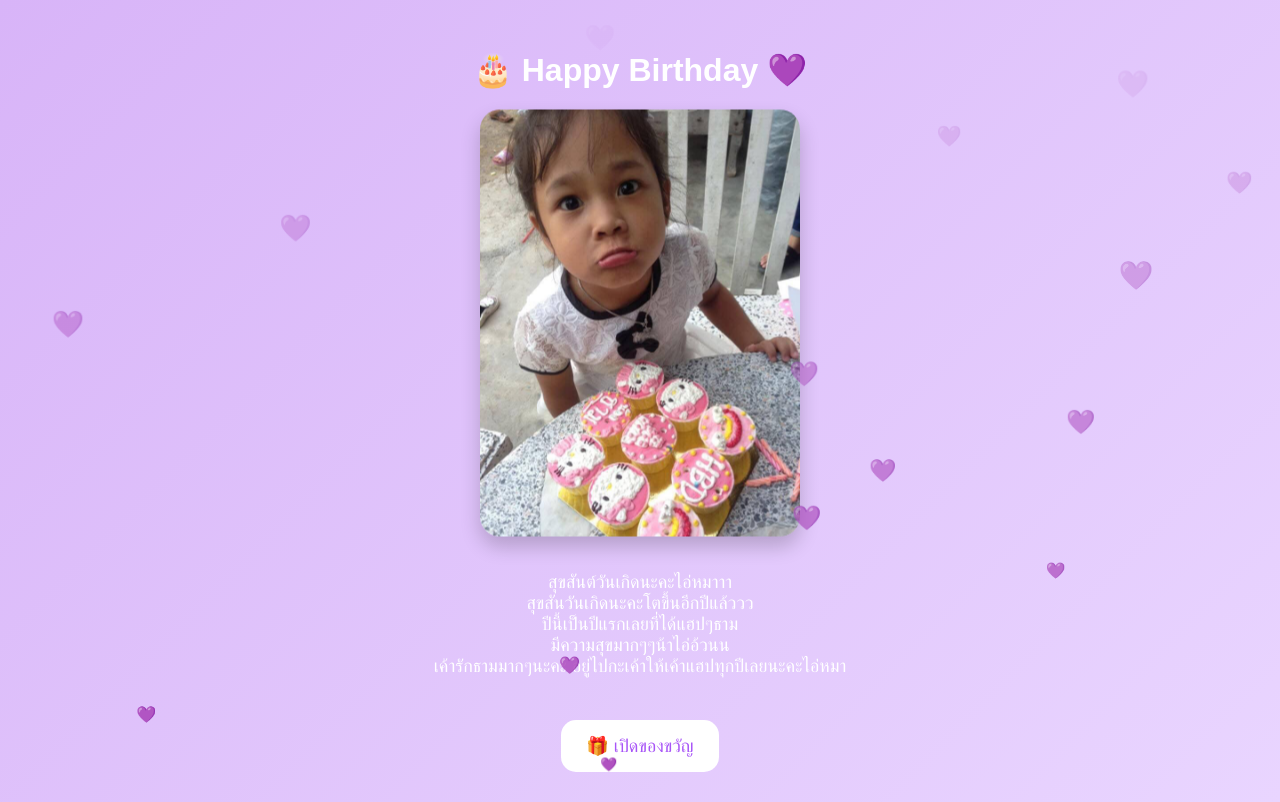
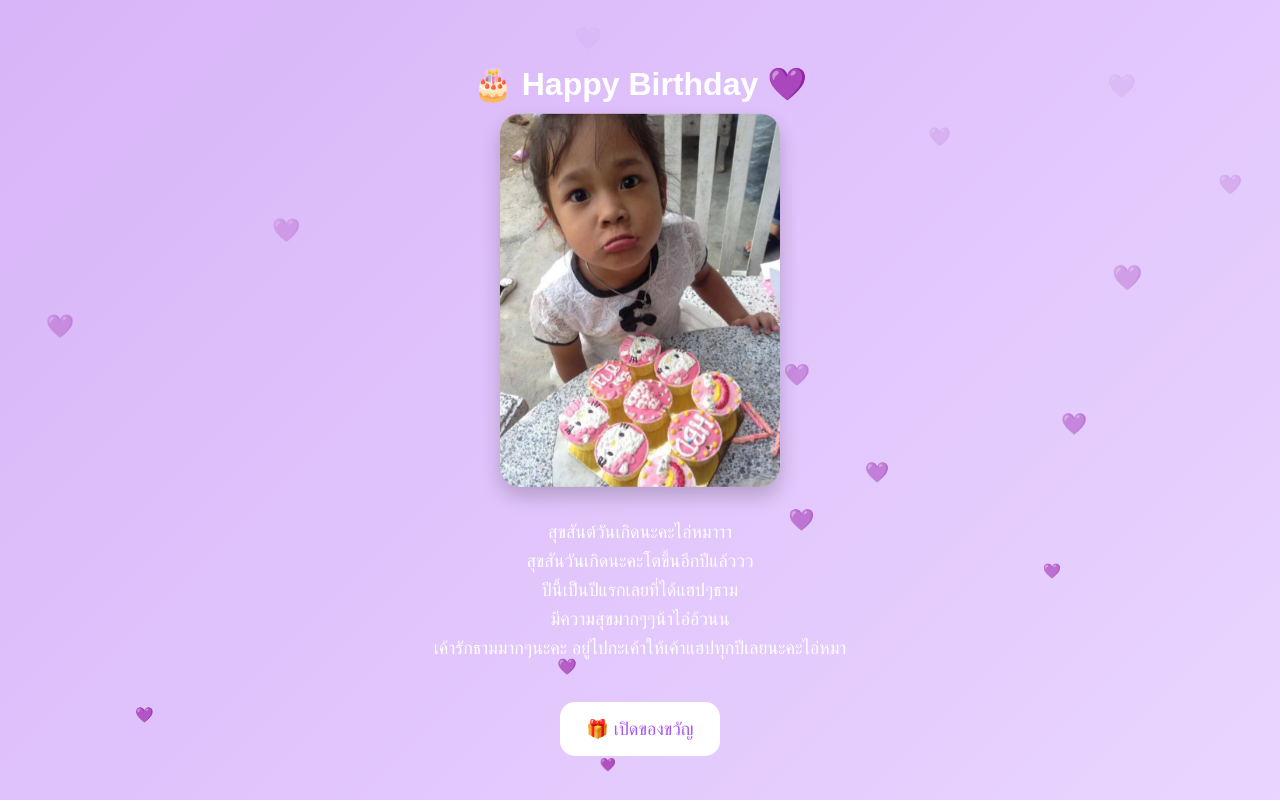
Before and after one commit to ZX40M/happybirtday.github.io, a plain HTML site: page main.html in a window 1280 px wide. Shown: the top 802 px of the page. Drawn offline with Linux system fonts and the light colour scheme.

Commit message:
Add files via upload

```diff
--- a/main.html
+++ b/main.html
@@ -13,21 +13,29 @@ body {
   background: linear-gradient(135deg, #d8b4f8, #e9d5ff);
   color: white;
   overflow: hidden;
+
+  display: flex;
+  justify-content: center;
+  align-items: center;
+  min-height: 100vh;
 }
 
 .container {
-  padding: 30px;
+  width: 90%;
+  max-width: 420px;
+  padding: 25px 20px;
   animation: fadeIn 1.5s ease;
 }
 
 h1 {
+  font-size: 26px;
+  margin-bottom: 10px;
   animation: pop 1s ease;
 }
 
-/* รูป (ปรับให้เหมาะมือถือ) */
 img {
   width: 100%;
-  max-width: 320px;
+  max-width: 280px;
   height: auto;
 
   border-radius: 20px;
@@ -36,17 +44,16 @@ img {
   animation: float 3s ease-in-out infinite;
 }
 
-/* ข้อความ */
 p {
-  margin-top: 20px;
-  font-size: 18px;
+  margin-top: 18px;
+  font-size: 16px;
+  line-height: 1.6;
 }
 
-/* ปุ่ม */
 button {
-  margin-top: 25px;
-  padding: 15px 25px;
-  font-size: 18px;
+  margin-top: 22px;
+  padding: 14px 22px;
+  font-size: 16px;
   border: none;
   border-radius: 15px;
   background: white;
@@ -56,23 +63,21 @@ button {
 }
 
 button:hover {
-  transform: scale(1.1);
+  transform: scale(1.08);
   background: #f3e8ff;
 }
 
-/* หัวใจลอย */
 .heart {
   position: absolute;
   bottom: -20px;
   color: #f472b6;
-  font-size: 20px;
+  font-size: 18px;
   animation: rise 5s linear infinite;
 }
 
-/* animation ต่างๆ */
 @keyframes float {
   0% { transform: translateY(0px); }
-  50% { transform: translateY(-15px); }
+  50% { transform: translateY(-12px); }
   100% { transform: translateY(0px); }
 }
 
@@ -82,7 +87,7 @@ button:hover {
 }
 
 @keyframes pop {
-  0% { transform: scale(0.5); opacity: 0; }
+  0% { transform: scale(0.6); opacity: 0; }
   100% { transform: scale(1); opacity: 1; }
 }
 
@@ -92,8 +97,23 @@ button:hover {
     opacity: 1;
   }
   100% {
-    transform: translateY(-800px) translateX(50px);
+    transform: translateY(-800px) translateX(40px);
     opacity: 0;
+  }
+}
+
+@media (min-width: 768px) {
+  h1 {
+    font-size: 32px;
+  }
+
+  p {
+    font-size: 18px;
+  }
+
+  button {
+    font-size: 18px;
+    padding: 16px 26px;
   }
 }
 </style>
@@ -127,7 +147,7 @@ setInterval(() => {
   heart.className = "heart";
   heart.innerHTML = "💜";
   heart.style.left = Math.random() * 100 + "vw";
-  heart.style.fontSize = (Math.random() * 20 + 10) + "px";
+  heart.style.fontSize = (Math.random() * 16 + 10) + "px";
 
   document.body.appendChild(heart);
 
```
